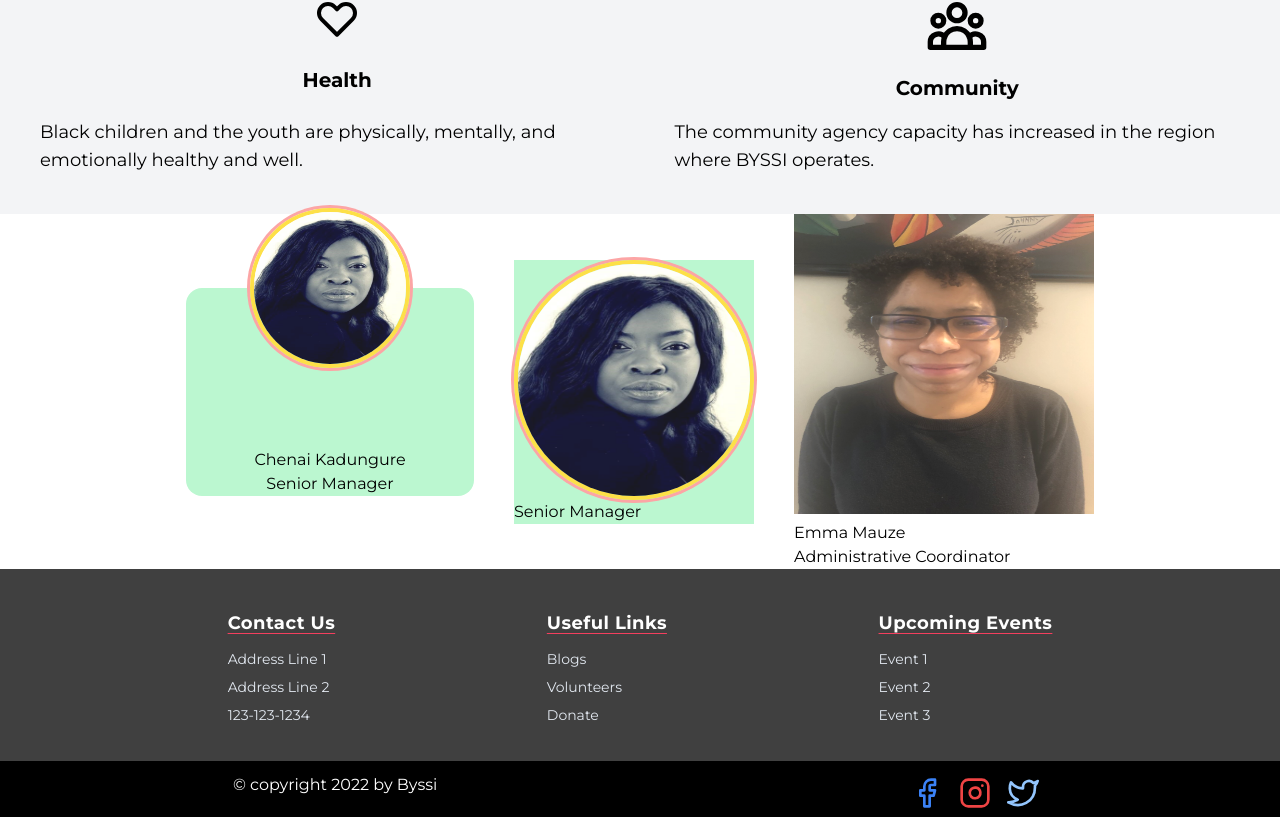
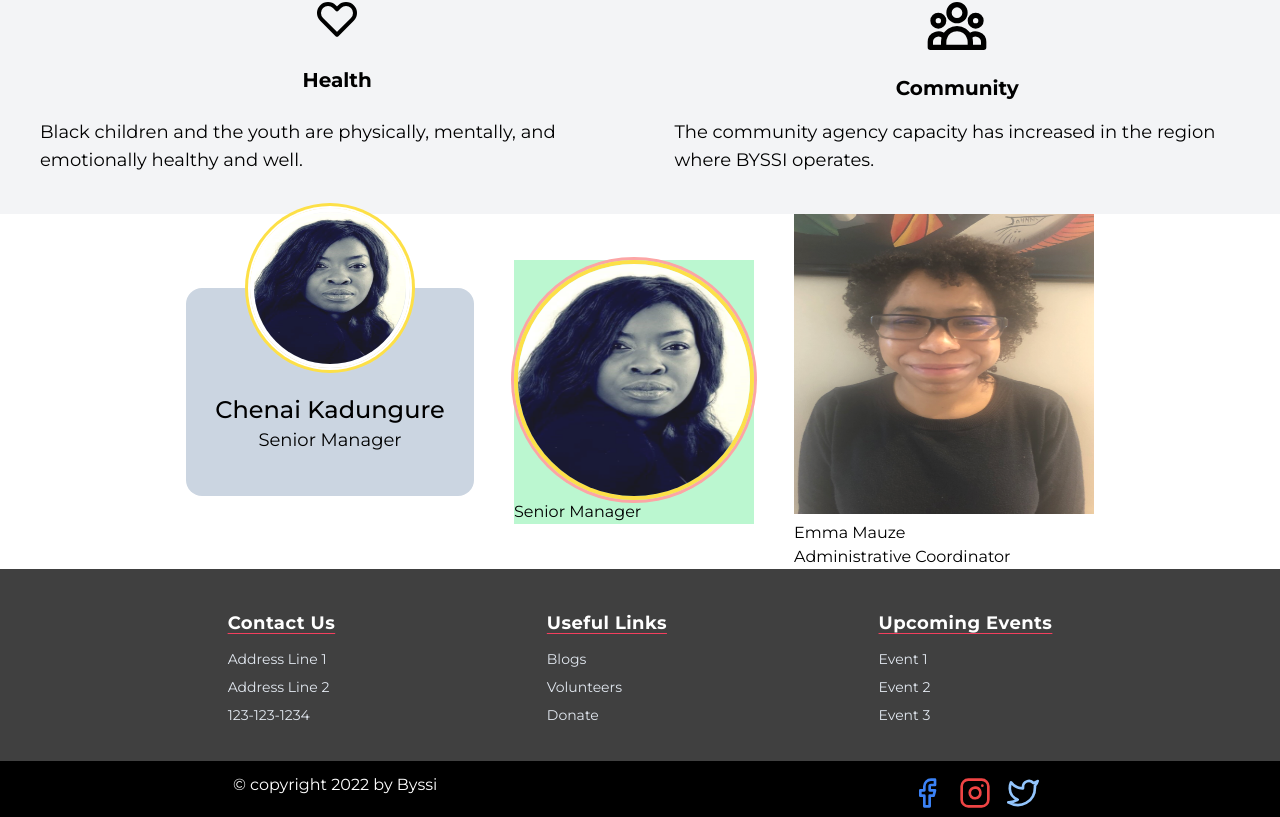
Before and after one commit to YagneshP/byssi, a Next.js app: page /about in a window 1280 px wide. Shown: the part 1158-1975 px from the top of the page. Built offline with nearby package versions, Linux system fonts and the light colour scheme.

Commit message:
Add card style for team member

```diff
--- a/component/Teams.js
+++ b/component/Teams.js
@@ -6,19 +6,21 @@ const Teams = () => {
   return (
     <section className='conatainer mx-auto'>
       <div className='flex flex-row items-center justify-around gap-10'>
-        <div className='bg-green-200 relative text-center w-72 rounded-2xl '>
-          <figure className='rounded-full border-4 border-yellow-300 ring ring-red-300 -ring-offset-6  relative -top-20 left-16 h-40 w-40'>
+        <div className='bg-slate-300 relative text-center w-72 h-52 rounded-2xl flex flex-col justify-center'>
+          <div className='rounded-full border-4 border-white  ring ring-yellow-300 ring-offset-2 absolute -top-20 left-16 h-40  w-40 '>
             <Image
               src={chenai}
               layout='fill'
               className='absolute rounded-full '
             />
-          </figure>
-          <h3>Chenai Kadungure</h3>
-          <p>Senior Manager</p>
+          </div>
+          <div className='mt-16'>
+            <h3 className='text-2xl font-medium'>Chenai Kadungure</h3>
+            <p className='text-lg'>Senior Manager</p>
+          </div>
         </div>
         <div className='bg-green-200 relative'>
-          <figure className='rounded-full border-4 border-yellow-300 ring ring-red-300 -ring-offset-6  relative h-60 w-60'>
+          <figure className='rounded-full border-4 border-yellow-300 ring ring-red-300 -ring-offset-10  relative h-60 w-60'>
             <Image
               src={chenai}
               layout='fill'
```
